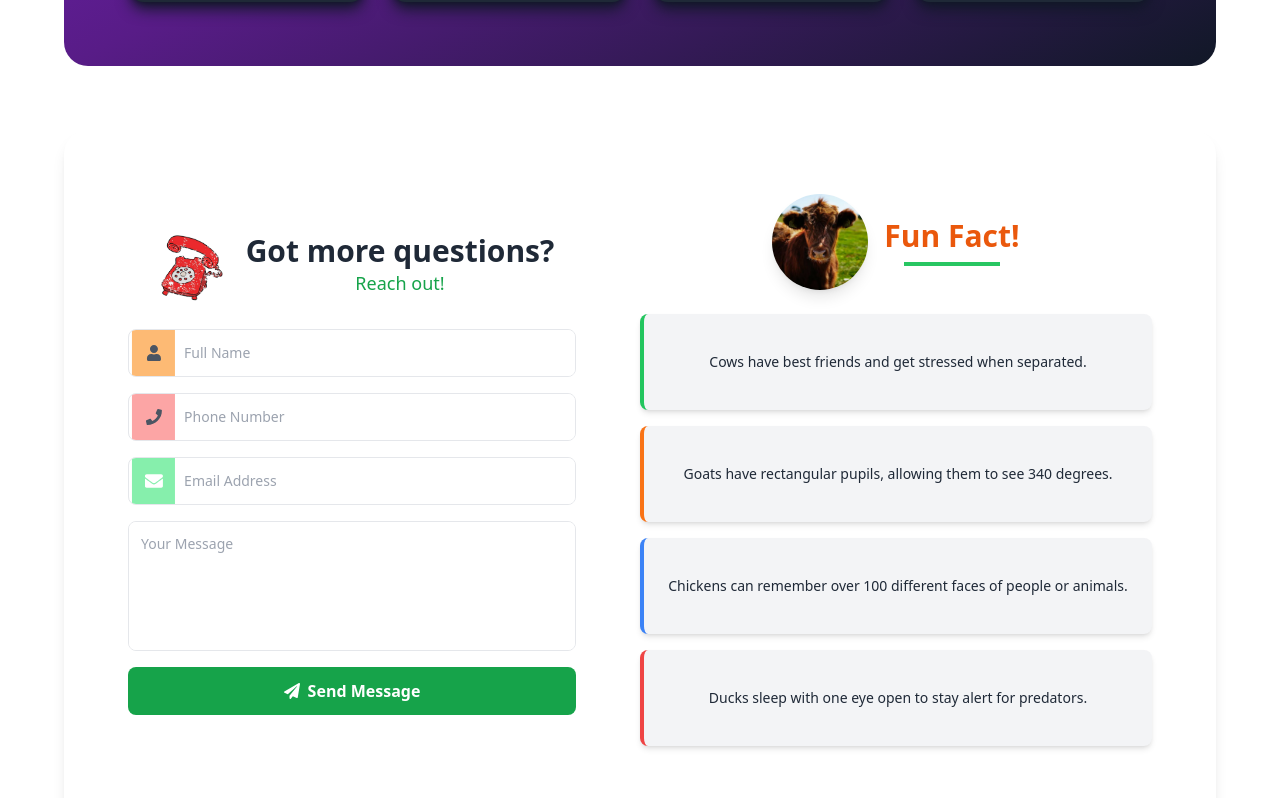
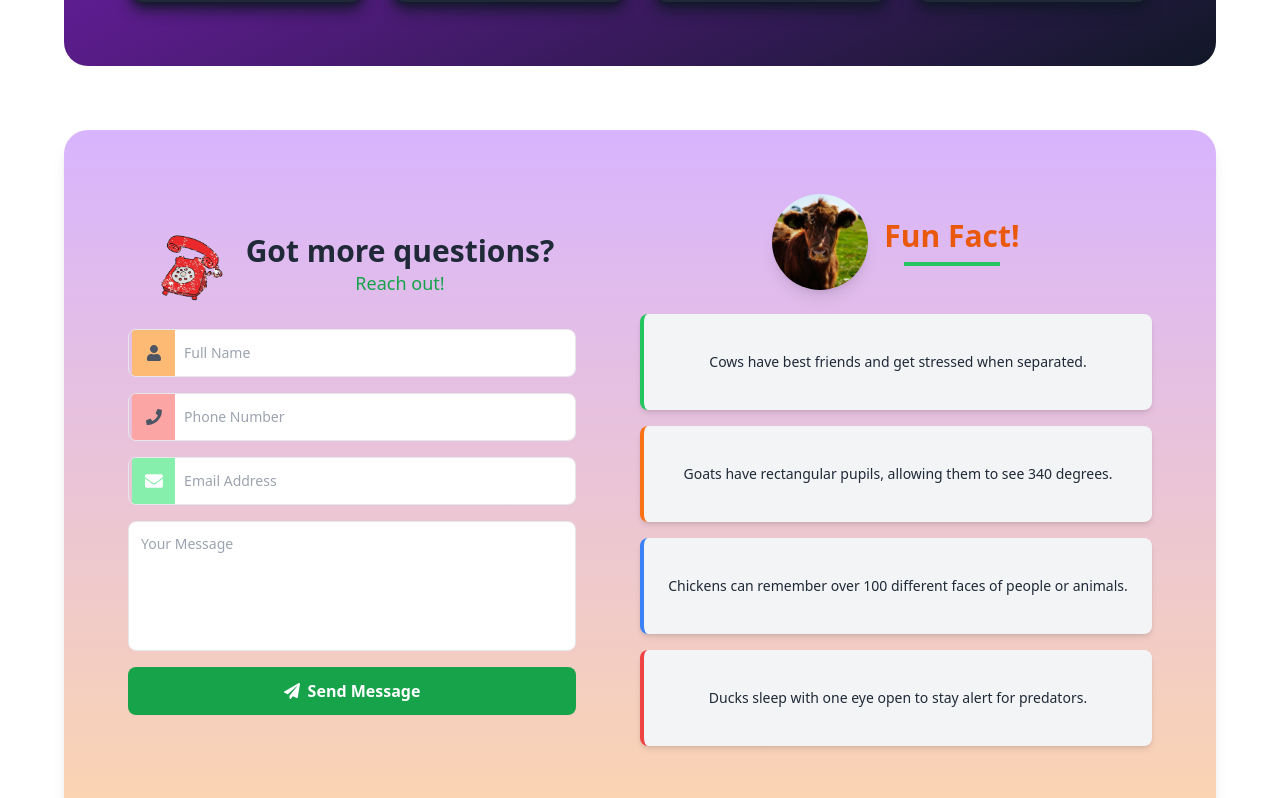
Before and after one commit to J-Bagonza/Farm-track, a React (Vite) app: page / in a window 1280 px wide. Shown: the part 1262-2060 px from the top of the page. Built offline with nearby package versions, Linux system fonts and the light colour scheme.

Commit message:
hail gradient

```diff
--- a/src/components/ContactUs.jsx
+++ b/src/components/ContactUs.jsx
@@ -36,10 +36,9 @@ const ContactUs = () => {
 
   return (
     <section
-  id="contact"
-  className="w-[90%] mx-auto mt-16 pb-32 py-16 bg-white rounded-t-3xl flex flex-col lg:flex-row items-center px-6 md:px-16 shadow-lg"
->
-
+      id="contact"
+      className="w-[90%] mx-auto mt-16 pb-32 py-16 rounded-t-3xl flex flex-col lg:flex-row items-center px-6 md:px-16 shadow-lg bg-gradient-to-b from-purple-300 to-orange-200"
+    >
       {/* Left: Contact Form */}
       <div className="w-full lg:w-1/2 flex flex-col items-center text-center lg:pr-16">
         <div className="flex items-center mb-6">
```
